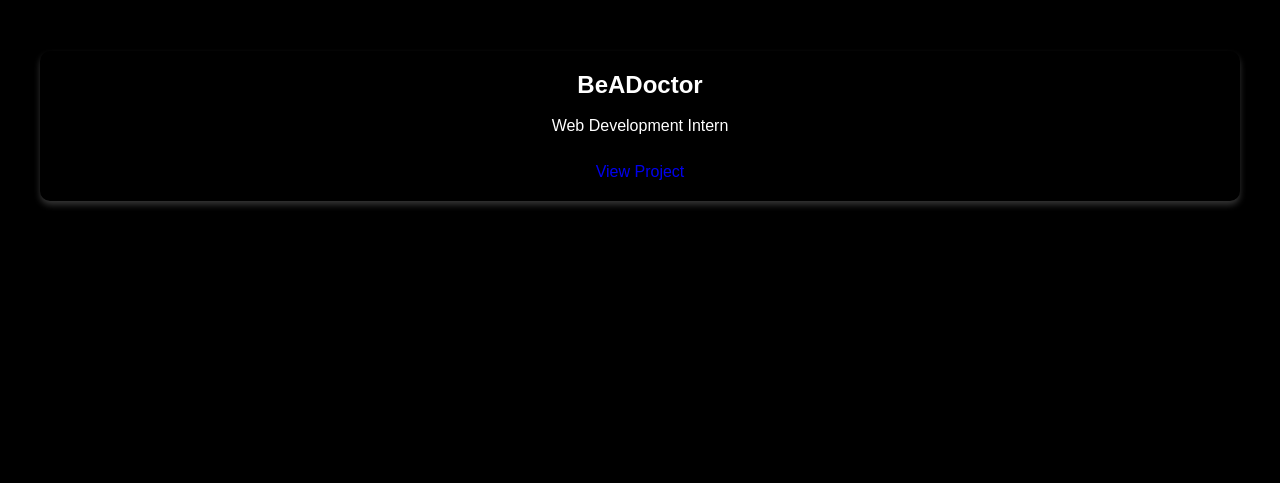
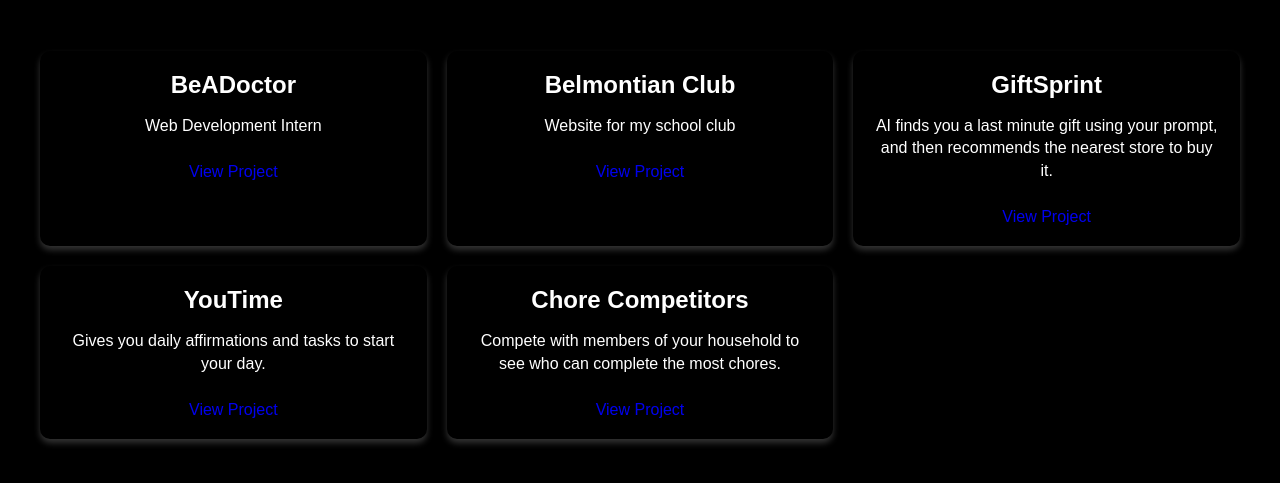
Before and after one commit to damianphim/portfolio, a React (Create React App) app: page / in a window 1280 px wide. Shown: the part 1014-1497 px from the top of the page. Built offline with nearby package versions, Linux system fonts and the light colour scheme.

Commit message:
Add projects

```diff
--- a/src/components/Projects.js
+++ b/src/components/Projects.js
@@ -52,7 +52,26 @@
         <ProjectDescription>Web Development Intern</ProjectDescription>
         <ProjectLink href="https://beadoctor.org" target="_blank" rel="noopener noreferrer">View Project</ProjectLink>
       </ProjectCard>
-      {/* Add more project cards as needed */}
+      <ProjectCard>
+        <ProjectTitle>Belmontian Club</ProjectTitle>
+        <ProjectDescription>Website for my school club</ProjectDescription>
+        <ProjectLink href="https://github.com/damianphim/belmontian-club" target="_blank" rel="noopener noreferrer">View Project</ProjectLink>
+      </ProjectCard>
+      <ProjectCard>
+        <ProjectTitle>GiftSprint</ProjectTitle>
+        <ProjectDescription>AI finds you a last minute gift using your prompt, and then recommends the nearest store to buy it.</ProjectDescription>
+        <ProjectLink href="https://github.com/damianphim/giftsprint" target="_blank" rel="noopener noreferrer">View Project</ProjectLink>
+      </ProjectCard>
+      <ProjectCard>
+        <ProjectTitle>YouTime</ProjectTitle>
+        <ProjectDescription>Gives you daily affirmations and tasks to start your day.</ProjectDescription>
+        <ProjectLink href="https://github.com/kimannle/AppleHacks2024" target="_blank" rel="noopener noreferrer">View Project</ProjectLink>
+      </ProjectCard>
+      <ProjectCard>
+        <ProjectTitle>Chore Competitors</ProjectTitle>
+        <ProjectDescription>Compete with members of your household to see who can complete the most chores.</ProjectDescription>
+        <ProjectLink href="https://github.com/damianphim/ChoreCompetitors" target="_blank" rel="noopener noreferrer">View Project</ProjectLink>
+      </ProjectCard>
     </ProjectsContainer>
   );
 };
```
